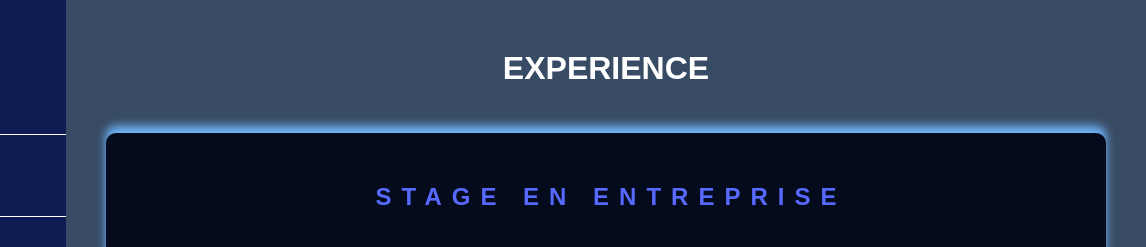
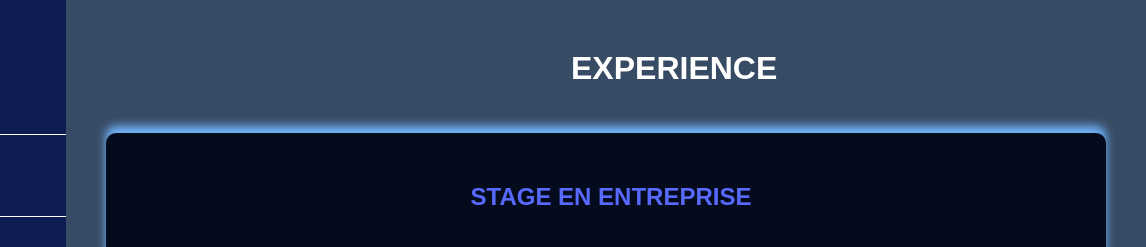
Before and after one commit to walid2727/walid2727.github.com, a plain HTML site: page Experience/experience.html in a window 1280 px wide. Shown: the top 247 px of the page, 134-1280 px from the left. Drawn offline with Linux system fonts and the light colour scheme.

Commit message:
Modif titre

```diff
--- a/Experience/style.css
+++ b/Experience/style.css
@@ -54,7 +54,7 @@ body{
   }
 
 h2{
-    letter-spacing: 10px;
+
     padding: 10px 0px 10px 10px;
     text-transform: uppercase;
     color: #5869ff;
--- a/media_query/style_mobile.css
+++ b/media_query/style_mobile.css
@@ -56,5 +56,6 @@
 }
 
 h1{
-    width: 70%
+    width: 70px;
+
 }
```
